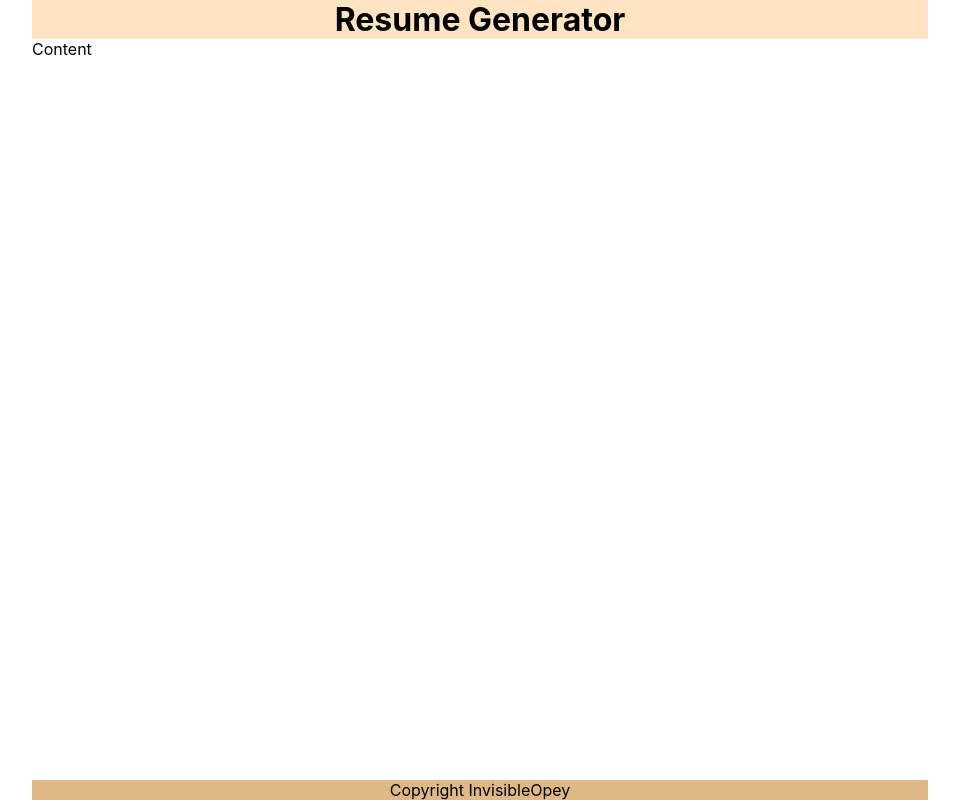
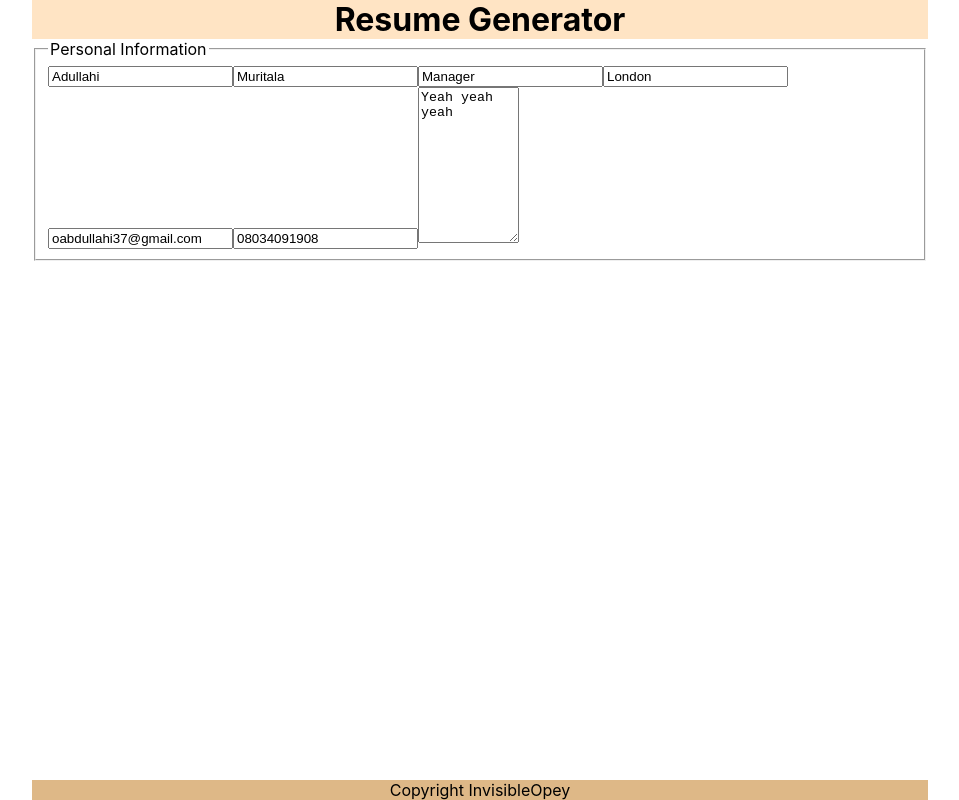
Before and after one commit to invisibleopey/resume-project, a React (Create React App) app: page / in a window 1280 px wide. Shown: the whole page, without its empty margins (160-1119 px from the left). Built offline with nearby package versions, Linux system fonts and the light colour scheme.

Commit message:
add general info component

```diff
--- a/src/App.js
+++ b/src/App.js
@@ -2,6 +2,7 @@ import React, { Component } from 'react';
 import './styles/App.css';
 import Header from './components/Header';
 import Footer from './components/Footer';
+import General from './components/General';
 
 class App extends Component {
   constructor(props) {
@@ -11,7 +12,9 @@ class App extends Component {
     return (
       <div className="App">
         <Header />
-        <div className="content">Content</div>
+        <div className="content">
+          <General />
+        </div>
         <Footer />
       </div>
     );
```
